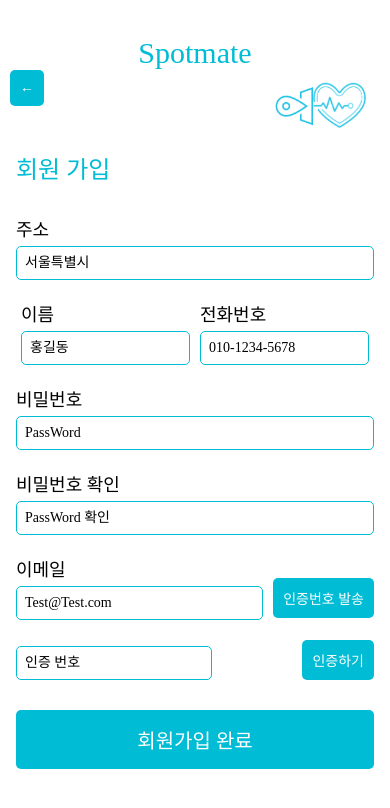
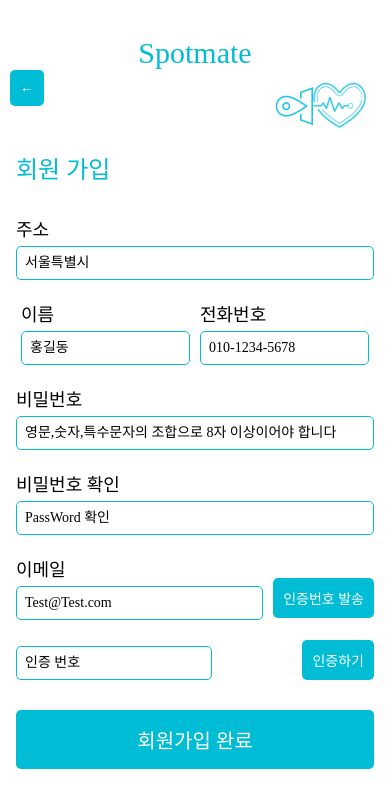
Before and after one commit to SpotMate-Project/app, a React Native app: screen /Agree in a window 390 px wide. Shown: the top 808 px of the page. Built offline with nearby package versions, Linux system fonts and the light colour scheme.

Commit message:
feat : 회원가입설명 수정

```diff
--- a/src/Agree/Agree.tsx
+++ b/src/Agree/Agree.tsx
@@ -177,7 +177,7 @@
           <Text style={styles.label}>비밀번호</Text>
           <TextInput
             style={styles.input}
-            placeholder="PassWord"
+            placeholder="영문,숫자,특수문자의 조합으로 8자 이상이어야 합니다"
             secureTextEntry={true}
             value={pw}
             onChangeText={setPw}
```
